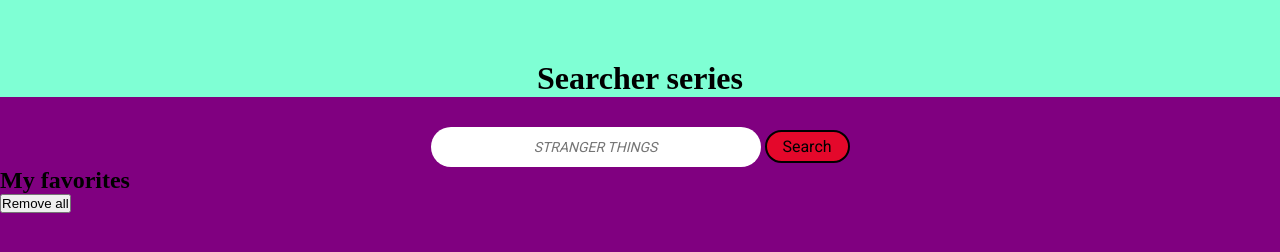
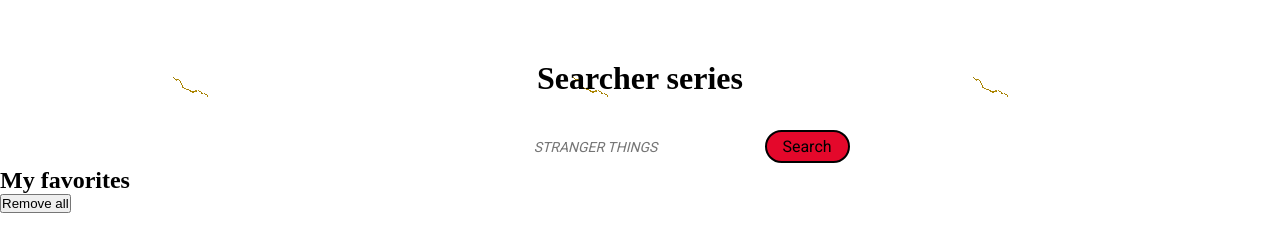
Before and after one commit to AraceliLobo/modulo-2-evaluacion-final-AraceliLobo, a website: page src/html/index.html in a window 1280 px wide. Drawn offline with nearby package versions, Linux system fonts and the light colour scheme; files that its build step writes are made by us from their sources; files whose address does not match are found by name.

Commit message:
Add images

```diff
--- a/src/scss/layout/_body.scss
+++ b/src/scss/layout/_body.scss
@@ -1,7 +1,7 @@
 .body {
   box-sizing: border-box;
   height: 100vh;
-  background-color: purple;
+  background-image: url();
 }
 .main {
   padding-top: 30px;
--- a/src/scss/layout/_header.scss
+++ b/src/scss/layout/_header.scss
@@ -3,7 +3,7 @@
   flex-direction: column;
   justify-content: center;
   align-items: center;
-  background-color: aquamarine;
+  background-image: url(../assets/images/storm.gif);
 }
 .page_title {
   // width: 450px;
```
Also changed, not shown: src/html/index.html (+0 -4 lines), src/js/main.js (+38 -1 lines), src/images/logosearcher.png (added), src/images/storm.gif (added), 1 other file.
